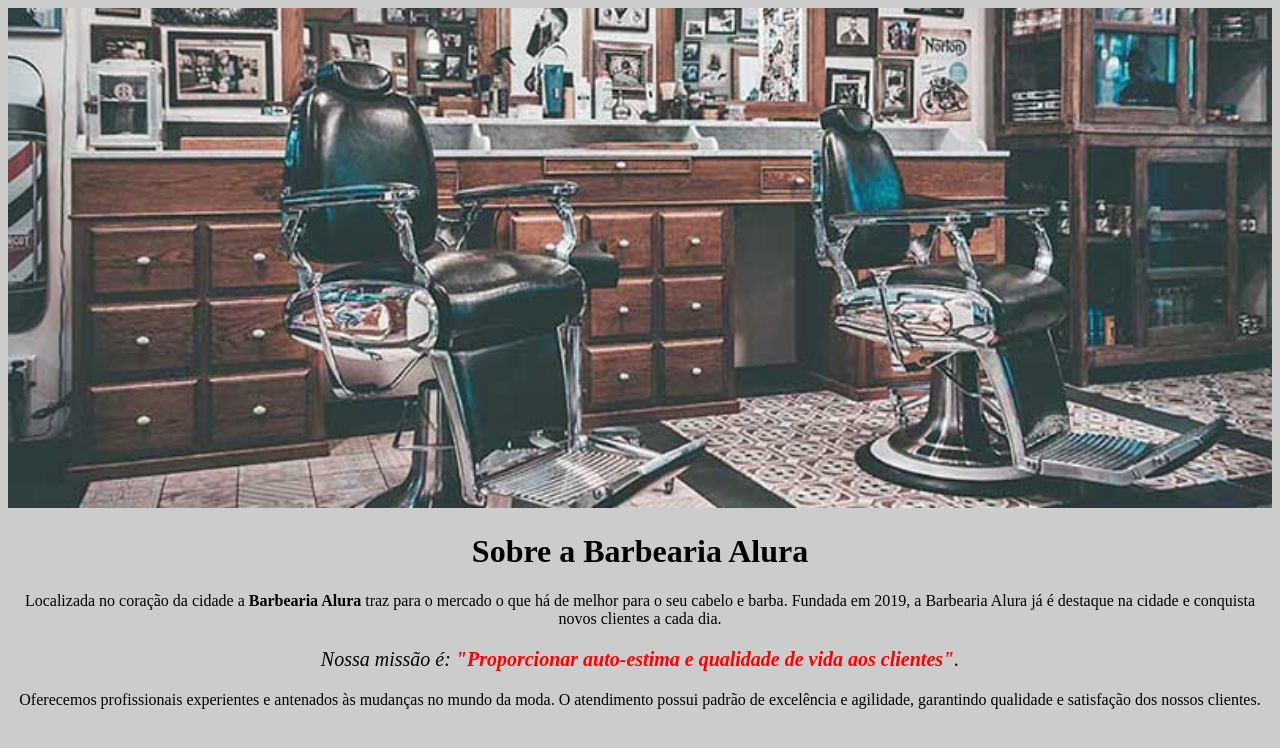
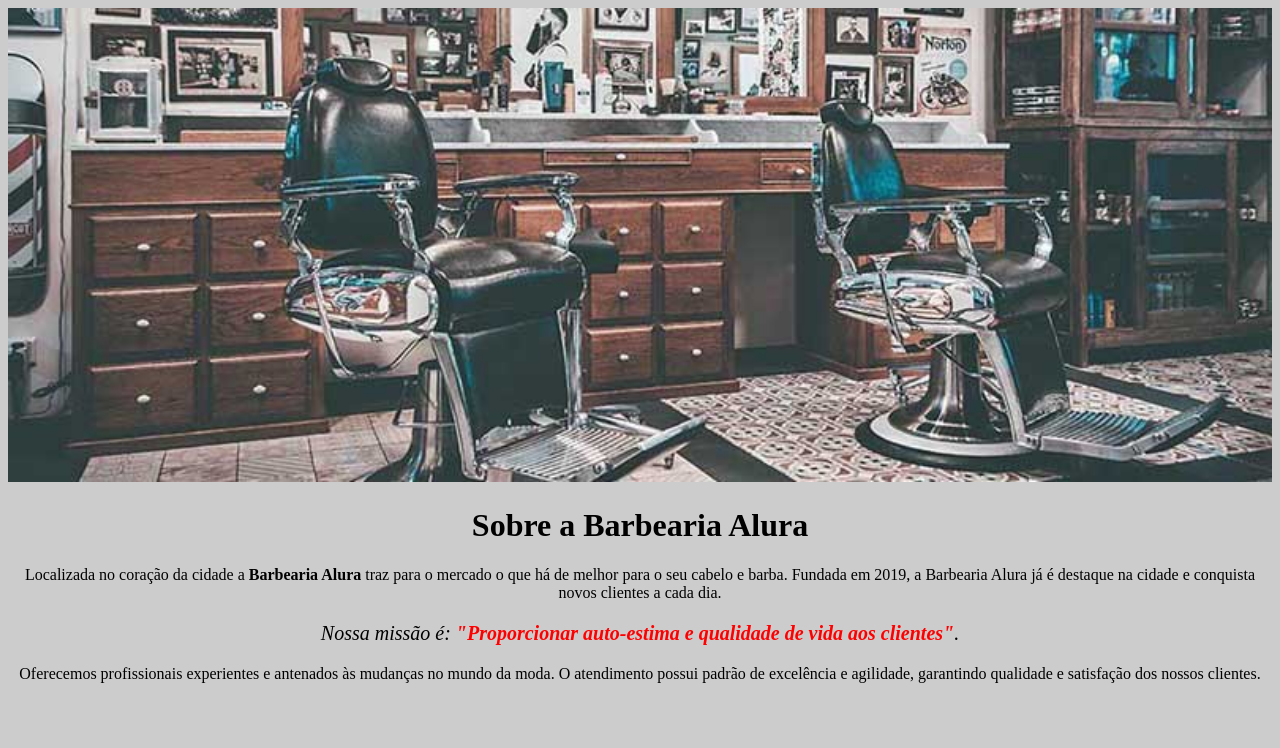
Before and after one commit to Willdavidjr55/Barbearia-Alura, a plain HTML site: page index.html in a window 1280 px wide. Drawn offline with Linux system fonts and the light colour scheme.

Commit message:
Add files via upload

```diff
--- a/style.css
+++ b/style.css
@@ -3,13 +3,13 @@ body{
 }
 
 #banner{
-    text-align: center;
     width: 100%;
-    height: 500px;
+
 }
 
 h1{
     text-align: center;
+    background-color: #cccccc;
 }
 
 p{
```
